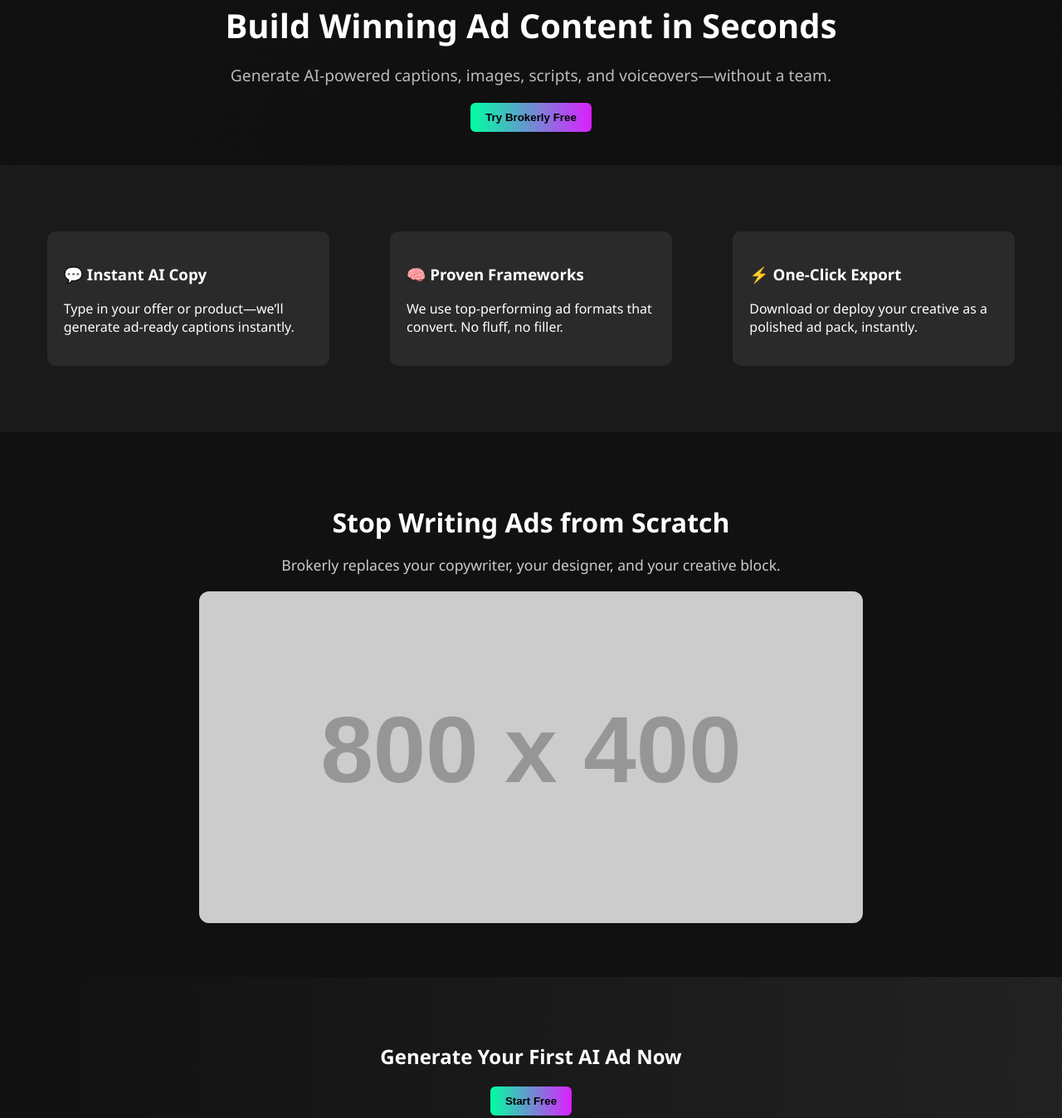
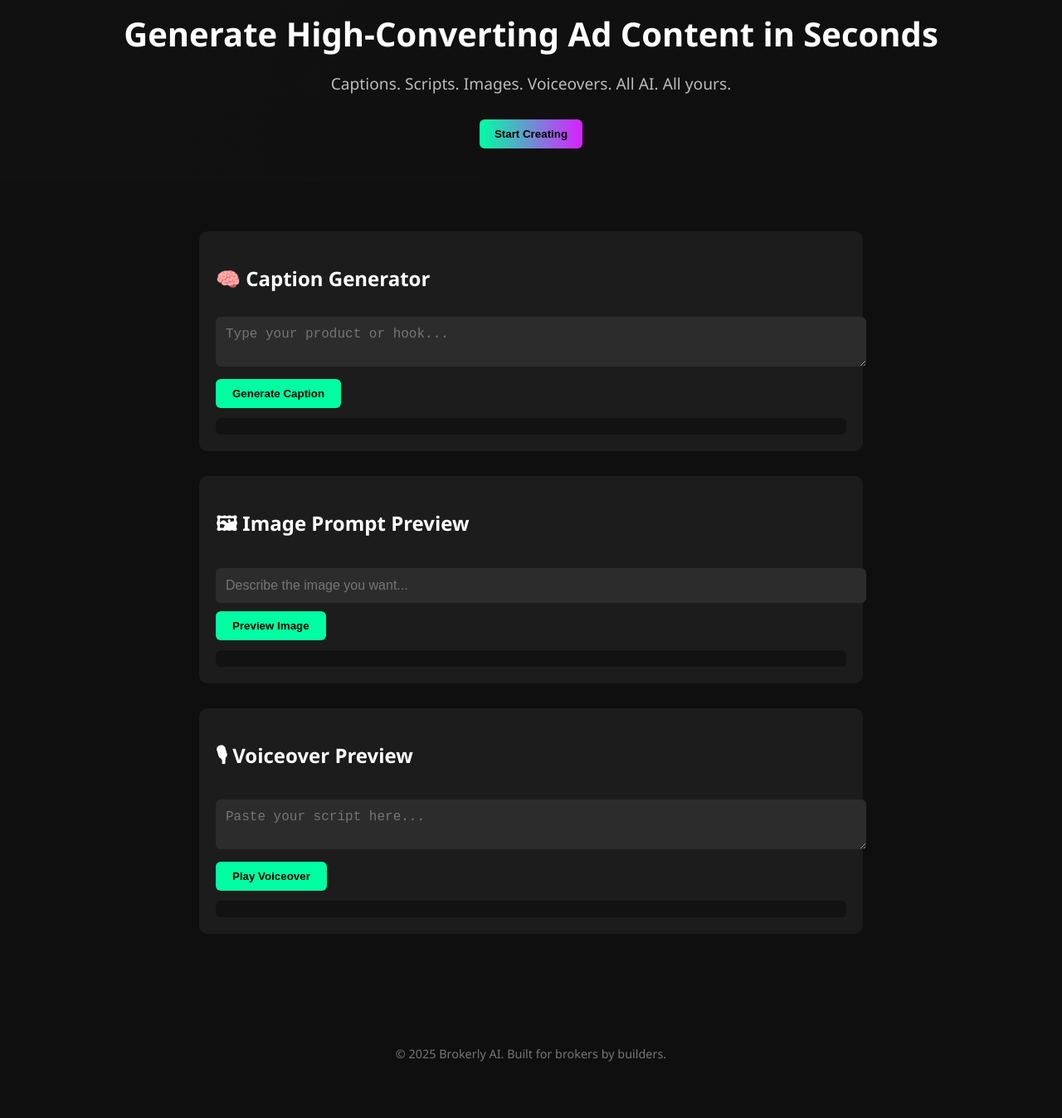
Before and after one commit to Brokerly-ai/Brokerly-AI, a plain HTML site: page index.html in a window 1280 px wide. Shown: the part 171-1519 px from the top of the page at 83% size. After the commit the page ends 1495 px from the top, so only its background shows below. Drawn offline with Linux system fonts and the light colour scheme; placeholder pictures from the web are drawn by us.

Commit message:
Add files via upload

```diff
--- a/index.html
+++ b/index.html
@@ -13,39 +13,38 @@
   </nav>
 
   <header class="hero">
-    <h1>Build Winning Ad Content in Seconds</h1>
-    <p>Generate AI-powered captions, images, scripts, and voiceovers—without a team.</p>
-    <button class="cta">Try Brokerly Free</button>
+    <h1>Generate High-Converting Ad Content in Seconds</h1>
+    <p>Captions. Scripts. Images. Voiceovers. All AI. All yours.</p>
+    <button class="cta">Start Creating</button>
   </header>
 
-  <section class="features">
-    <div class="feature">
-      <h3>💬 Instant AI Copy</h3>
-      <p>Type in your offer or product—we’ll generate ad-ready captions instantly.</p>
+  <section class="tools">
+    <div class="tool">
+      <h2>🧠 Caption Generator</h2>
+      <textarea id="caption-input" placeholder="Type your product or hook..."></textarea>
+      <button onclick="generateCaption()">Generate Caption</button>
+      <div id="caption-output" class="output"></div>
     </div>
-    <div class="feature">
-      <h3>🧠 Proven Frameworks</h3>
-      <p>We use top-performing ad formats that convert. No fluff, no filler.</p>
+
+    <div class="tool">
+      <h2>🖼 Image Prompt Preview</h2>
+      <input id="image-input" placeholder="Describe the image you want..." />
+      <button onclick="generateImage()">Preview Image</button>
+      <div id="image-output" class="output"></div>
     </div>
-    <div class="feature">
-      <h3>⚡ One-Click Export</h3>
-      <p>Download or deploy your creative as a polished ad pack, instantly.</p>
+
+    <div class="tool">
+      <h2>🎙 Voiceover Preview</h2>
+      <textarea id="voice-input" placeholder="Paste your script here..."></textarea>
+      <button onclick="generateVoice()">Play Voiceover</button>
+      <div id="voice-output" class="output"></div>
     </div>
   </section>
 
-  <section class="proof">
-    <h2>Stop Writing Ads from Scratch</h2>
-    <p>Brokerly replaces your copywriter, your designer, and your creative block.</p>
-    <img src="https://via.placeholder.com/800x400?text=Visual+Demo" />
-  </section>
+  <footer>
+    <p>© 2025 Brokerly AI. Built for brokers by builders.</p>
+  </footer>
 
-  <section class="cta-section">
-    <h2>Generate Your First AI Ad Now</h2>
-    <button class="cta">Start Free</button>
-  </section>
-
-  <footer>
-    <p>© 2025 Brokerly AI. All rights reserved.</p>
-  </footer>
+  <script src="script.js"></script>
 </body>
 </html>
--- a/script.js
+++ b/script.js
@@ -1,18 +1,17 @@
 
-function generateText() {
-  const input = document.getElementById("text-input").value;
-  const out = document.getElementById("text-output");
-  out.innerText = "🧠 “This is your AI-generated caption based on: " + input + "”";
+function generateCaption() {
+  const input = document.getElementById("caption-input").value;
+  const output = document.getElementById("caption-output");
+  output.innerText = `“Unlock your potential with Brokerly AI.”\n\n(Generated from: "${input}")`;
 }
 
 function generateImage() {
-  const prompt = document.getElementById("image-prompt").value;
-  const imgBox = document.getElementById("image-output");
-  imgBox.innerHTML = '<img src="https://via.placeholder.com/500x300?text=' + encodeURIComponent(prompt) + '" width="100%" />';
+  const prompt = document.getElementById("image-input").value;
+  const output = document.getElementById("image-output");
+  output.innerHTML = '<img src="https://via.placeholder.com/600x300?text=' + encodeURIComponent(prompt) + '" width="100%" />';
 }
 
 function generateVoice() {
-  const text = document.getElementById("voice-input").value;
-  const voiceBox = document.getElementById("voice-output");
-  voiceBox.innerHTML = '<audio controls src="https://www.soundhelix.com/examples/mp3/SoundHelix-Song-1.mp3"></audio>';
+  const output = document.getElementById("voice-output");
+  output.innerHTML = '<audio controls src="https://www.soundhelix.com/examples/mp3/SoundHelix-Song-1.mp3"></audio>';
 }
--- a/style.css
+++ b/style.css
@@ -2,7 +2,7 @@
 body {
   margin: 0;
   font-family: 'Segoe UI', sans-serif;
-  background: #0f0f0f;
+  background-color: #0f0f0f;
   color: white;
 }
 .navbar {
@@ -39,43 +39,42 @@ body {
   color: #bbb;
   margin-bottom: 20px;
 }
-.features {
-  display: flex;
-  flex-wrap: wrap;
-  justify-content: space-around;
-  padding: 60px 20px;
-  background-color: #1a1a1a;
+.tools {
+  max-width: 800px;
+  margin: 40px auto;
+  padding: 20px;
 }
-.feature {
-  max-width: 300px;
-  margin: 20px;
-  background-color: #2a2a2a;
+.tool {
+  background-color: #1c1c1c;
   padding: 20px;
+  margin-bottom: 30px;
   border-radius: 10px;
 }
-.proof {
-  text-align: center;
-  padding: 60px 20px;
-  background-color: #111;
+textarea, input {
+  width: 100%;
+  padding: 12px;
+  margin-top: 10px;
+  font-size: 1rem;
+  background: #2c2c2c;
+  border: none;
+  color: white;
+  border-radius: 6px;
 }
-.proof h2 {
-  font-size: 2rem;
-  margin-bottom: 10px;
+button {
+  margin-top: 10px;
+  padding: 10px 20px;
+  background: #00FFA3;
+  border: none;
+  border-radius: 6px;
+  color: black;
+  font-weight: bold;
+  cursor: pointer;
 }
-.proof p {
-  font-size: 1.1rem;
-  color: #ccc;
-  margin-bottom: 20px;
-}
-.proof img {
-  width: 90%;
-  max-width: 800px;
-  border-radius: 12px;
-}
-.cta-section {
-  text-align: center;
-  padding: 60px 20px;
-  background: linear-gradient(90deg, #111, #222);
+.output {
+  margin-top: 12px;
+  background: #121212;
+  padding: 10px;
+  border-radius: 6px;
 }
 footer {
   text-align: center;
```
